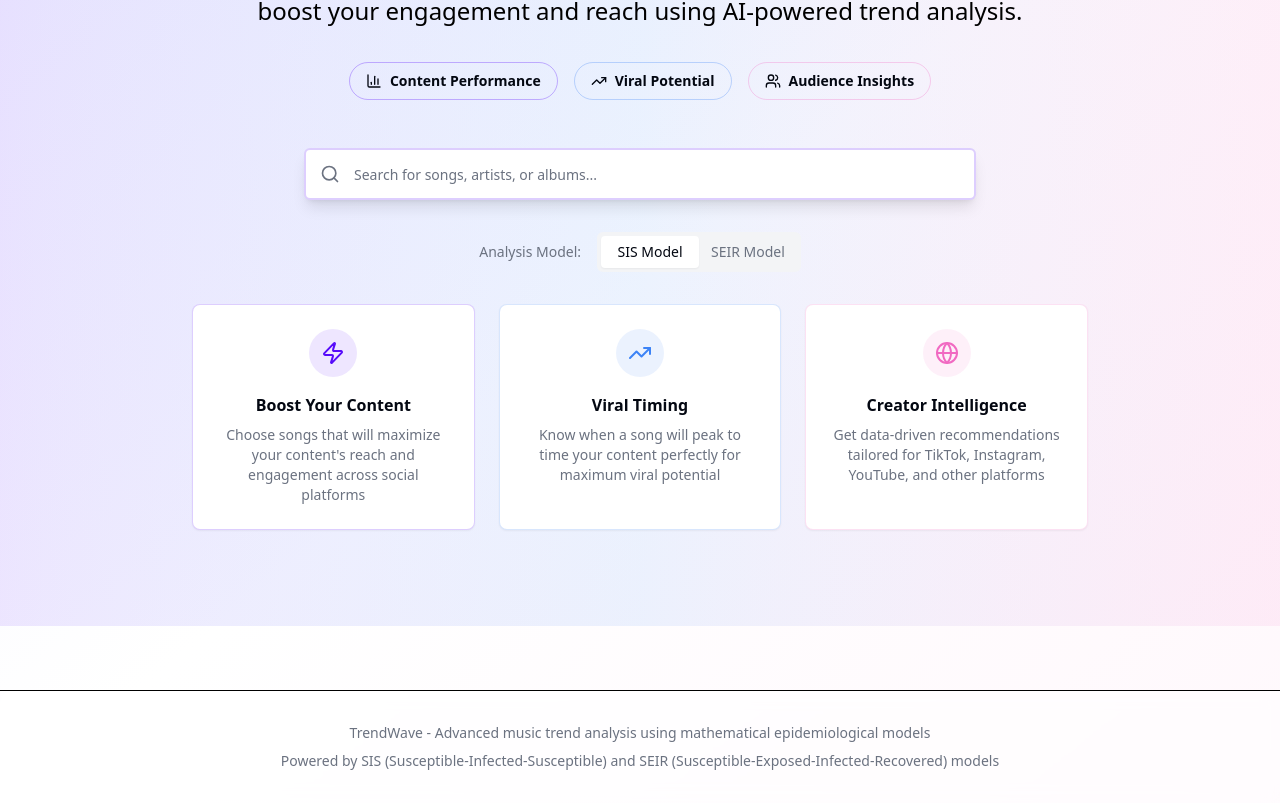
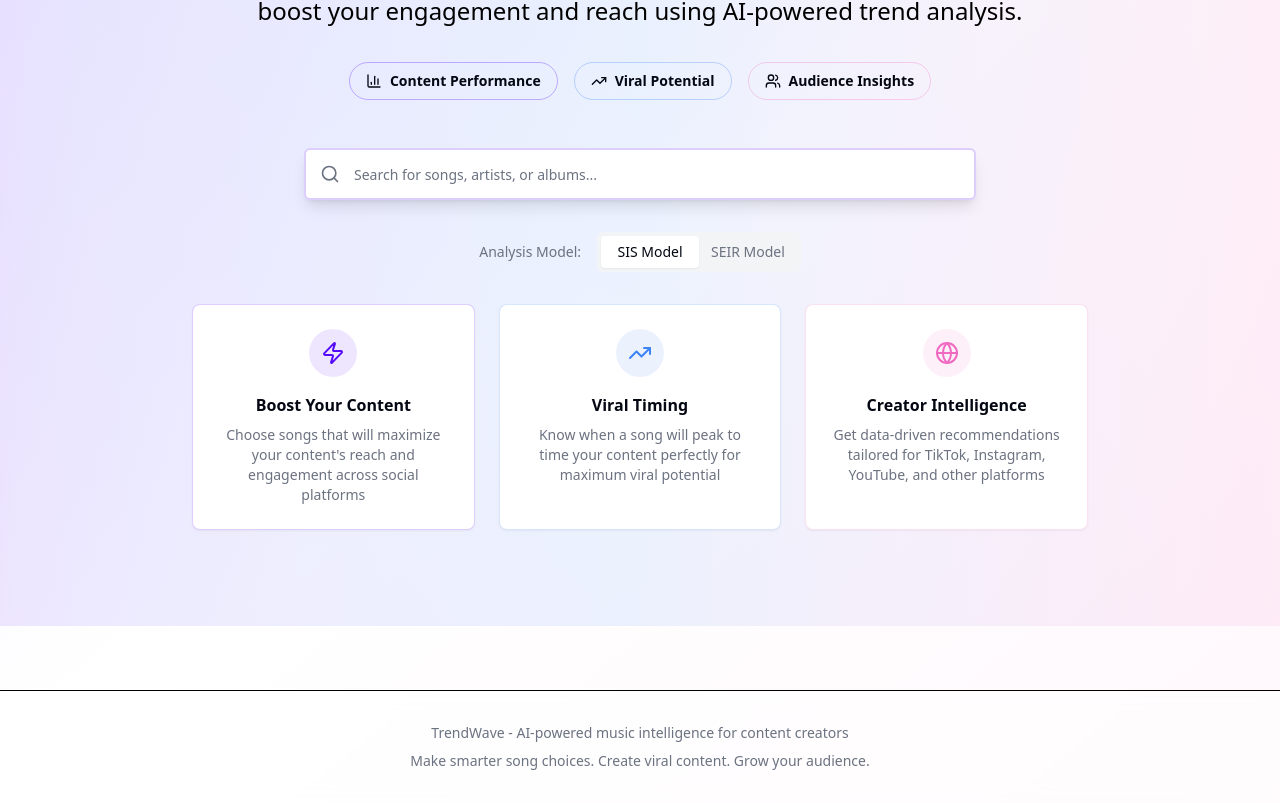
Before and after one commit to 16kushaal/mmel, a React (Vite) app: page / in a window 1280 px wide. Shown: the part 228-1031 px from the top of the page. Built offline with nearby package versions, Linux system fonts and the light colour scheme.

Commit message:
Update footer to reflect content creator focus
cgen-f71da6137d8d4c39b2118690644ba41e

```diff
--- a/client/pages/Index.tsx
+++ b/client/pages/Index.tsx
@@ -411,12 +411,11 @@ export default function Index() {
         <div className="container mx-auto px-4 py-8">
           <div className="text-center text-sm text-muted-foreground">
             <p className="mb-2">
-              TrendWave - Advanced music trend analysis using mathematical
-              epidemiological models
+              TrendWave - AI-powered music intelligence for content creators
             </p>
             <p>
-              Powered by SIS (Susceptible-Infected-Susceptible) and SEIR
-              (Susceptible-Exposed-Infected-Recovered) models
+              Make smarter song choices. Create viral content. Grow your
+              audience.
             </p>
           </div>
         </div>
```
